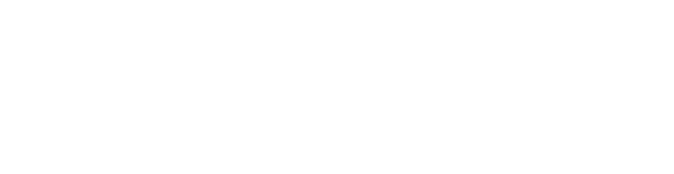
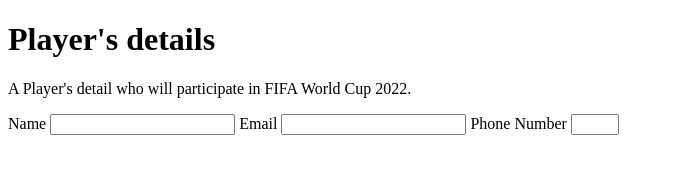
Before and after one commit to JakariaJishan/microverse-survery-form, a plain HTML site: page index.html in a window 1280 px wide. Shown: the whole page, without its empty margins (0-674 px from the left). Drawn offline with Linux system fonts and the light colour scheme.

Commit message:
commit from jakaria.

```diff
--- a/index.html
+++ b/index.html
@@ -1,26 +1,29 @@
 <!DOCTYPE html>
 <html lang="en">
   <head>
-    <meta charset="UTF-8">
+    <meta charset="UTF-8" />
     <title>Fork Me! FCC: Test Suite Template</title>
-    <link rel="stylesheet" href="css/style.css">
+    <link rel="stylesheet" href="css/style.css" />
   </head>
 
   <body>
     <script src="https://cdn.freecodecamp.org/testable-projects-fcc/v1/bundle.js"></script>
 
-    <!--
+    <header>
+      <h1 id="title">Player's details</h1>
+      <p id="description">
+        A Player's detail who will participate in FIFA World Cup 2022.
+      </p>
+    </header>
+    <form action="" id="survey-form">
+      <label for="" id="name-label">Name</label>
+      <input type="text" id="name" required />
+      <label for="" id="email-label">Email</label>
+      <input type="email" id="email" required />
+      <label for="" id="number-label">Phone Number</label>
+      <input type="number" id="number" min="1" max="5" />
+    </form>
 
-    Hello Camper!
-
-    For now, the test suite only works in Chrome!
-    Please read the README below in the JS Editor before beginning.
-    Feel free to delete this message once you have read it.
-    Good luck and Happy Coding!
-
-    - The freeCodeCamp Team
-
-    -->
-    <script  src="js/index.js"></script>
+    <script src="js/index.js"></script>
   </body>
 </html>
```
